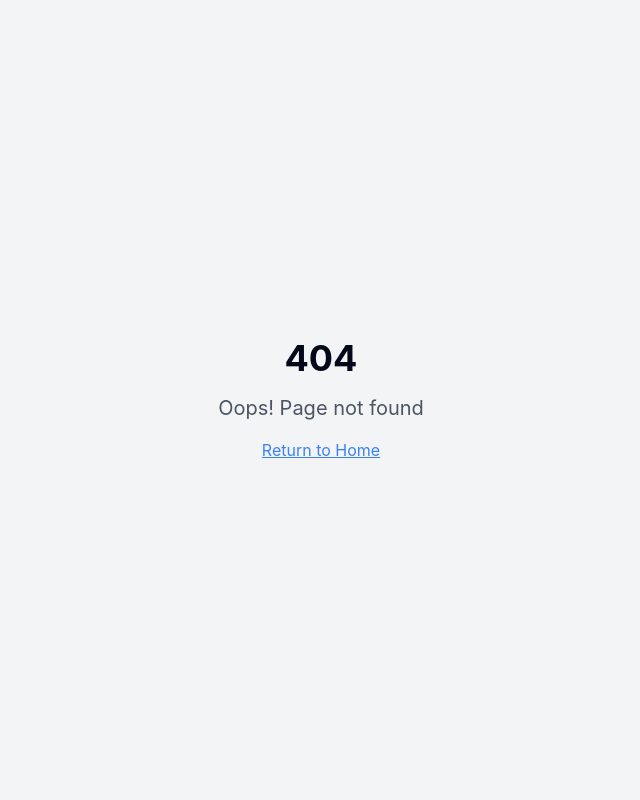
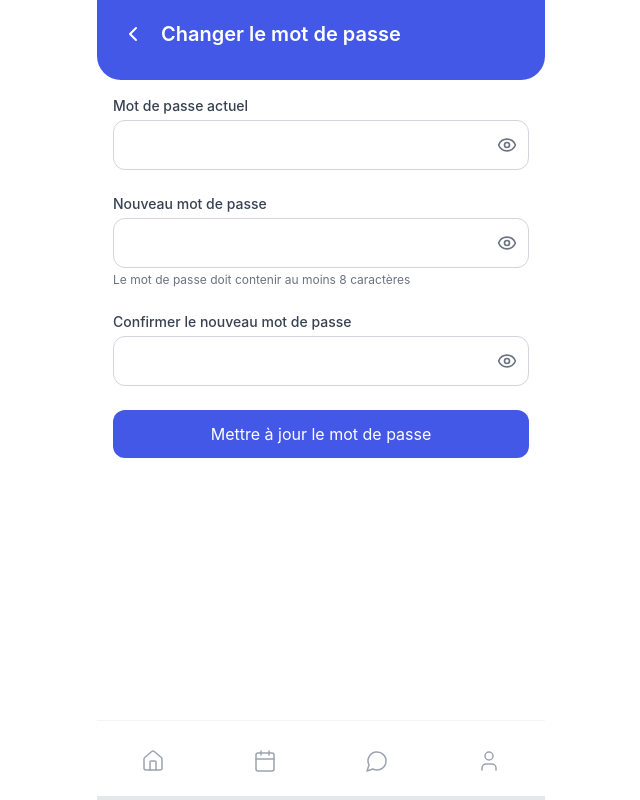
Before and after one commit to Johan-kabo/forever-care-app, a React (Vite) app: page /settings/password in a window 1280 px wide. Before the commit this address had no page. Shown: the whole page, without its empty margins (319-959 px from the left). Built offline with nearby package versions, Linux system fonts and the light colour scheme.

Commit message:
Implement requested changes
Implements the changes requested in the prompt.

```diff
--- a/src/App.tsx
+++ b/src/App.tsx
@@ -17,6 +17,8 @@ import NotificationSettings from "./pages/NotificationSettings";
 import NotFound from "./pages/NotFound";
 import Help from "./pages/Help";
 import ProfileDetails from "./pages/ProfileDetails";
+import PasswordSettings from "./pages/PasswordSettings";
+import DeleteAccount from "./pages/DeleteAccount";
 
 const queryClient = new QueryClient();
 
@@ -38,8 +40,8 @@ const App = () => (
           <Route path="/doctor/:id" element={<DoctorDetails />} />
           <Route path="/settings" element={<Settings />} />
           <Route path="/settings/notifications" element={<NotificationSettings />} />
-          <Route path="/settings/password" element={<NotFound />} />
-          <Route path="/settings/delete-account" element={<NotFound />} />
+          <Route path="/settings/password" element={<PasswordSettings />} />
+          <Route path="/settings/delete-account" element={<DeleteAccount />} />
           <Route path="/help" element={<Help />} />
           <Route path="*" element={<NotFound />} />
         </Routes>
--- /dev/null
+++ b/src/pages/DeleteAccount.tsx
@@ -0,0 +1,104 @@
+
+import React, { useState } from "react";
+import MobileLayout from "@/components/MobileLayout";
+import { ChevronLeft, AlertTriangle } from "lucide-react";
+import { useNavigate } from "react-router-dom";
+import { toast } from "sonner";
+
+const DeleteAccount = () => {
+  const navigate = useNavigate();
+  const [confirmText, setConfirmText] = useState("");
+  const [isChecked, setIsChecked] = useState(false);
+
+  const handleSubmit = (e: React.FormEvent) => {
+    e.preventDefault();
+
+    if (confirmText !== "SUPPRIMER") {
+      toast.error("Veuillez écrire SUPPRIMER pour confirmer");
+      return;
+    }
+
+    if (!isChecked) {
+      toast.error("Veuillez confirmer que vous comprenez les conséquences");
+      return;
+    }
+
+    // Here you would normally make an API call to delete the account
+    toast.success("Votre compte a été supprimé");
+    // Redirect to login or home page
+    navigate("/");
+  };
+
+  return (
+    <MobileLayout>
+      {/* Header */}
+      <div className="bg-health-primary text-white p-6 pt-5 pb-8 rounded-b-3xl mb-4">
+        <div className="flex items-center">
+          <button onClick={() => navigate(-1)} className="mr-4">
+            <ChevronLeft size={24} className="text-white" />
+          </button>
+          <h1 className="text-xl font-semibold">Supprimer le compte</h1>
+        </div>
+      </div>
+
+      {/* Content */}
+      <div className="px-4">
+        <div className="bg-red-50 border border-red-200 rounded-xl p-4 mb-6 flex items-start">
+          <AlertTriangle size={24} className="text-red-500 mr-3 flex-shrink-0 mt-0.5" />
+          <div>
+            <h3 className="font-medium text-red-700">Attention: Action irréversible</h3>
+            <p className="text-sm text-red-600 mt-1">
+              La suppression de votre compte est permanente et ne peut pas être annulée. Toutes vos données, y compris votre historique médical et vos rendez-vous, seront définitivement perdues.
+            </p>
+          </div>
+        </div>
+
+        <form onSubmit={handleSubmit} className="space-y-6">
+          <div>
+            <label htmlFor="confirm" className="block text-sm font-medium text-gray-700 mb-1">
+              Pour confirmer, écrivez "SUPPRIMER" ci-dessous
+            </label>
+            <input
+              id="confirm"
+              type="text"
+              value={confirmText}
+              onChange={(e) => setConfirmText(e.target.value)}
+              className="w-full p-3 border border-gray-300 rounded-xl focus:outline-none focus:ring-2 focus:ring-red-500"
+              required
+            />
+          </div>
+
+          <div className="flex items-start">
+            <input
+              id="understand"
+              type="checkbox"
+              checked={isChecked}
+              onChange={(e) => setIsChecked(e.target.checked)}
+              className="mt-1 mr-2"
+            />
+            <label htmlFor="understand" className="text-sm text-gray-700">
+              Je comprends que cette action est irréversible et que toutes mes données seront définitivement supprimées.
+            </label>
+          </div>
+
+          <button
+            type="submit"
+            className="w-full py-3 bg-red-600 text-white rounded-xl hover:bg-red-700"
+          >
+            Supprimer définitivement mon compte
+          </button>
+
+          <button
+            type="button"
+            onClick={() => navigate(-1)}
+            className="w-full py-3 bg-gray-100 text-gray-700 rounded-xl hover:bg-gray-200 mt-4"
+          >
+            Annuler
+          </button>
+        </form>
+      </div>
+    </MobileLayout>
+  );
+};
+
+export default DeleteAccount;
--- /dev/null
+++ b/src/pages/PasswordSettings.tsx
@@ -0,0 +1,136 @@
+
+import React, { useState } from "react";
+import MobileLayout from "@/components/MobileLayout";
+import { ChevronLeft, Eye, EyeOff } from "lucide-react";
+import { useNavigate } from "react-router-dom";
+import { toast } from "sonner";
+
+const PasswordSettings = () => {
+  const navigate = useNavigate();
+  const [currentPassword, setCurrentPassword] = useState("");
+  const [newPassword, setNewPassword] = useState("");
+  const [confirmPassword, setConfirmPassword] = useState("");
+  const [showCurrentPassword, setShowCurrentPassword] = useState(false);
+  const [showNewPassword, setShowNewPassword] = useState(false);
+  const [showConfirmPassword, setShowConfirmPassword] = useState(false);
+
+  const handleSubmit = (e: React.FormEvent) => {
+    e.preventDefault();
+
+    if (newPassword !== confirmPassword) {
+      toast.error("Les nouveaux mots de passe ne correspondent pas");
+      return;
+    }
+
+    if (newPassword.length < 8) {
+      toast.error("Le mot de passe doit contenir au moins 8 caractères");
+      return;
+    }
+
+    // Here you would normally make an API call to change the password
+    toast.success("Mot de passe mis à jour avec succès");
+    navigate(-1);
+  };
+
+  return (
+    <MobileLayout>
+      {/* Header */}
+      <div className="bg-health-primary text-white p-6 pt-5 pb-8 rounded-b-3xl mb-4">
+        <div className="flex items-center">
+          <button onClick={() => navigate(-1)} className="mr-4">
+            <ChevronLeft size={24} className="text-white" />
+          </button>
+          <h1 className="text-xl font-semibold">Changer le mot de passe</h1>
+        </div>
+      </div>
+
+      {/* Content */}
+      <div className="px-4">
+        <form onSubmit={handleSubmit} className="space-y-6">
+          {/* Current Password */}
+          <div>
+            <label htmlFor="current-password" className="block text-sm font-medium text-gray-700 mb-1">
+              Mot de passe actuel
+            </label>
+            <div className="relative">
+              <input
+                id="current-password"
+                type={showCurrentPassword ? "text" : "password"}
+                value={currentPassword}
+                onChange={(e) => setCurrentPassword(e.target.value)}
+                className="w-full p-3 border border-gray-300 rounded-xl focus:outline-none focus:ring-2 focus:ring-health-primary"
+                required
+              />
+              <button
+                type="button"
+                className="absolute right-3 top-1/2 -translate-y-1/2 text-gray-500"
+                onClick={() => setShowCurrentPassword(!showCurrentPassword)}
+              >
+                {showCurrentPassword ? <EyeOff size={20} /> : <Eye size={20} />}
+              </button>
+            </div>
+          </div>
+
+          {/* New Password */}
+          <div>
+            <label htmlFor="new-password" className="block text-sm font-medium text-gray-700 mb-1">
+              Nouveau mot de passe
+            </label>
+            <div className="relative">
+              <input
+                id="new-password"
+                type={showNewPassword ? "text" : "password"}
+                value={newPassword}
+                onChange={(e) => setNewPassword(e.target.value)}
+                className="w-full p-3 border border-gray-300 rounded-xl focus:outline-none focus:ring-2 focus:ring-health-primary"
+                required
+              />
+              <button
+                type="button"
+                className="absolute right-3 top-1/2 -translate-y-1/2 text-gray-500"
+                onClick={() => setShowNewPassword(!showNewPassword)}
+              >
+                {showNewPassword ? <EyeOff size={20} /> : <Eye size={20} />}
+              </button>
+            </div>
+            <p className="text-xs text-gray-500 mt-1">Le mot de passe doit contenir au moins 8 caractères</p>
+          </div>
+
+          {/* Confirm Password */}
+          <div>
+            <label htmlFor="confirm-password" className="block text-sm font-medium text-gray-700 mb-1">
+              Confirmer le nouveau mot de passe
+            </label>
+            <div className="relative">
+              <input
+                id="confirm-password"
+                type={showConfirmPassword ? "text" : "password"}
+                value={confirmPassword}
+                onChange={(e) => setConfirmPassword(e.target.value)}
+                className="w-full p-3 border border-gray-300 rounded-xl focus:outline-none focus:ring-2 focus:ring-health-primary"
+                required
+              />
+              <button
+                type="button"
+                className="absolute right-3 top-1/2 -translate-y-1/2 text-gray-500"
+                onClick={() => setShowConfirmPassword(!showConfirmPassword)}
+              >
+                {showConfirmPassword ? <EyeOff size={20} /> : <Eye size={20} />}
+              </button>
+            </div>
+          </div>
+
+          {/* Submit Button */}
+          <button
+            type="submit"
+            className="w-full py-3 bg-health-primary text-white rounded-xl"
+          >
+            Mettre à jour le mot de passe
+          </button>
+        </form>
+      </div>
+    </MobileLayout>
+  );
+};
+
+export default PasswordSettings;
```
